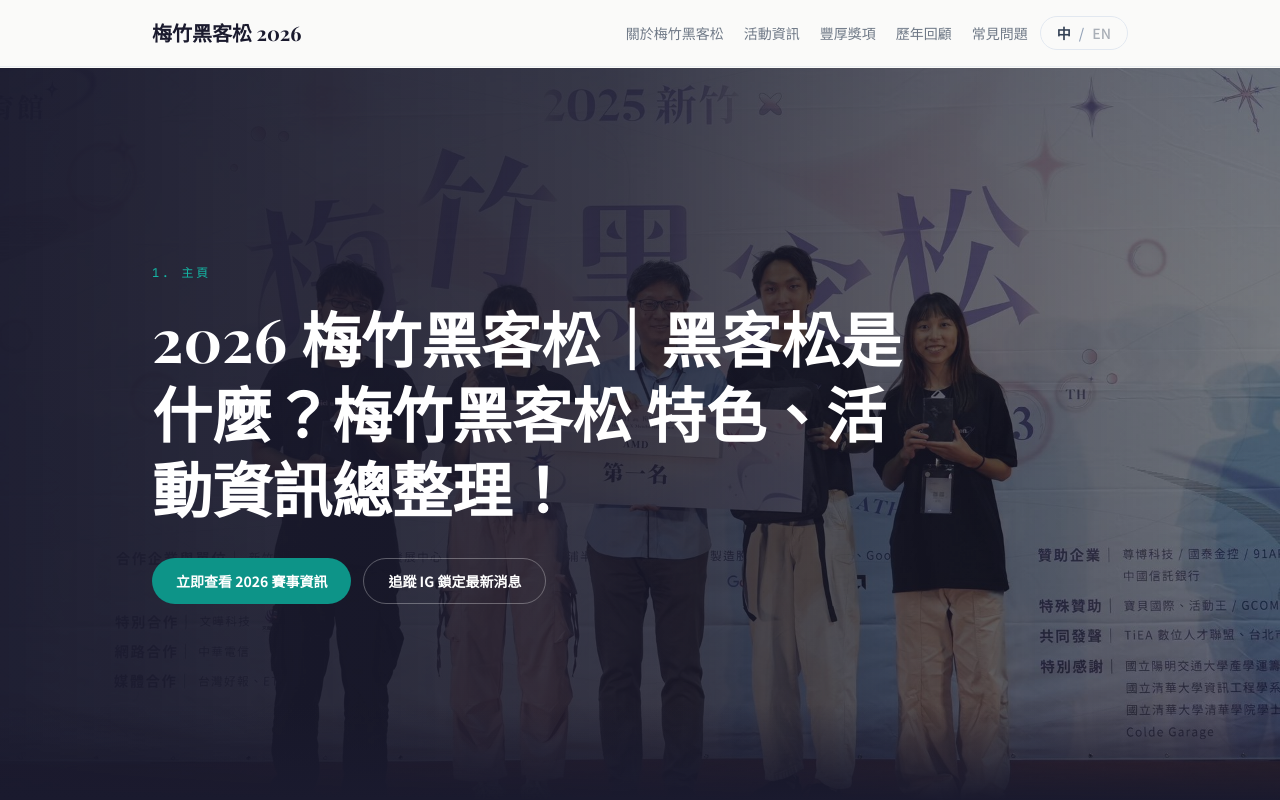
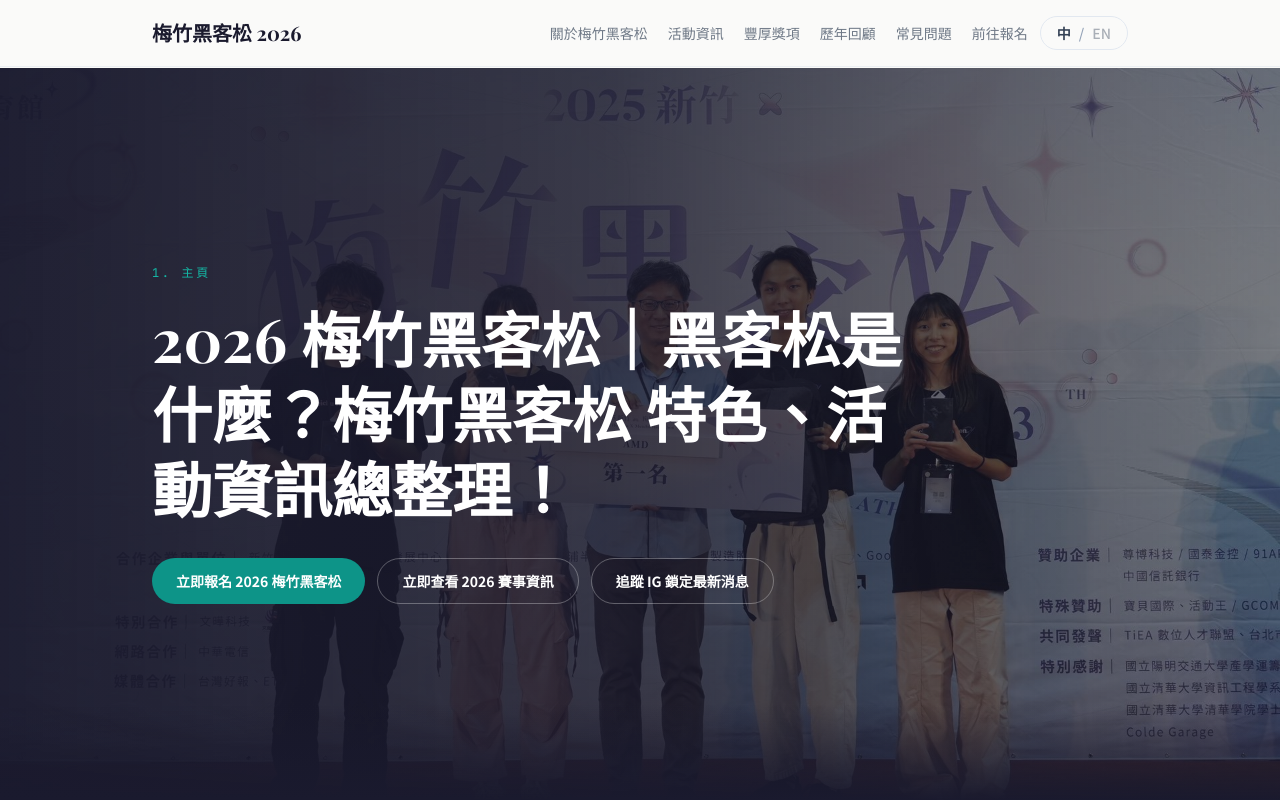
Before and after one commit to Official-Meichu-Hackathon/MCH_blog, a React (Vite) app: page / in a window 1280 px wide. Shown: the top 800 px of the page. Built offline with nearby package versions, Linux system fonts and the light colour scheme; a web font is replaced by a local one.

Commit message:
feat: add link to 2026

```diff
--- a/src/components/HeroBanner.tsx
+++ b/src/components/HeroBanner.tsx
@@ -68,8 +68,14 @@ export default function HeroBanner() {
 
           <div className="mt-8 flex flex-col gap-3 sm:flex-row">
             <a
+              href="https://2026.meichuhackathon.org/"
+              className="inline-flex items-center justify-center rounded-full bg-teal px-6 py-3 text-sm font-bold text-white transition-colors hover:bg-teal-light"
+            >
+              {t('hero.signupCta')}
+            </a>
+            <a
               href="#event-info"
-              className="inline-flex items-center justify-center rounded-full bg-teal px-6 py-3 text-sm font-bold text-white transition-colors hover:bg-teal-light"
+              className="inline-flex items-center justify-center rounded-full border border-white/30 px-6 py-3 text-sm font-bold text-white transition-colors hover:border-teal-light hover:text-teal-light"
             >
               {t('hero.primaryCta')}
             </a>
--- a/src/components/Layout.tsx
+++ b/src/components/Layout.tsx
@@ -79,6 +79,17 @@ export default function Layout({ children }: { children: React.ReactNode }) {
               </div>
               <div>
                 <p className="font-mono text-xs uppercase tracking-[0.16em] text-muted">
+                  {t('footer.siteLabel')}
+                </p>
+                <a
+                  href="https://2026.meichuhackathon.org/"
+                  className="mt-1 block font-medium text-navy transition-colors hover:text-teal"
+                >
+                  {t('footer.officialSite')}
+                </a>
+              </div>
+              <div>
+                <p className="font-mono text-xs uppercase tracking-[0.16em] text-muted">
                   {t('footer.socialLabel')}
                 </p>
                 <div className="mt-2 flex flex-col gap-1">
--- a/src/i18n/en.json
+++ b/src/i18n/en.json
@@ -1,18 +1,20 @@
 {
   "nav": {
     "brand": "Meichu Hackathon 2026",
-    "summary": "Navigation: About Meichu Hackathon | Event Info | Rewards | Past Highlights | FAQ",
+    "summary": "Navigation: About Meichu Hackathon | Event Info | Rewards | Past Highlights | FAQ | Sign Up",
     "items": [
       { "label": "About Meichu Hackathon", "href": "#about" },
       { "label": "Event Info", "href": "#event-info" },
       { "label": "Rewards", "href": "#rewards" },
       { "label": "Past Highlights", "href": "#review" },
-      { "label": "FAQ", "href": "#faq" }
+      { "label": "FAQ", "href": "#faq" },
+      { "label": "Sign Up", "href": "https://2026.meichuhackathon.org/" }
     ]
   },
   "hero": {
     "sectionLabel": "1. Home",
     "title": "2026 Meichu Hackathon | What is a hackathon? Features and event info at a glance.",
+    "signupCta": "Sign Up for 2026 Meichu Hackathon",
     "primaryCta": "View 2026 Event Info",
     "secondaryCta": "Follow Instagram for Updates"
   },
@@ -151,6 +153,8 @@
     "heading": "Contact Us",
     "emailLabel": "Official email",
     "email": "2026mchackathon@gmail.com",
+    "siteLabel": "Official website",
+    "officialSite": "2026 Meichu Hackathon Official Site",
     "socialLabel": "Social updates",
     "facebook": "Meichu Hackathon on Facebook",
     "instagram": "Meichu Hackathon on Instagram",
--- a/src/i18n/zh.json
+++ b/src/i18n/zh.json
@@ -1,18 +1,20 @@
 {
   "nav": {
     "brand": "梅竹黑客松 2026",
-    "summary": "導覽選單： 關於梅竹黑客松｜活動資訊｜豐厚獎項｜歷年回顧｜常見問題",
+    "summary": "導覽選單： 關於梅竹黑客松｜活動資訊｜豐厚獎項｜歷年回顧｜常見問題｜前往報名",
     "items": [
       { "label": "關於梅竹黑客松", "href": "#about" },
       { "label": "活動資訊", "href": "#event-info" },
       { "label": "豐厚獎項", "href": "#rewards" },
       { "label": "歷年回顧", "href": "#review" },
-      { "label": "常見問題", "href": "#faq" }
+      { "label": "常見問題", "href": "#faq" },
+      { "label": "前往報名", "href": "https://2026.meichuhackathon.org/" }
     ]
   },
   "hero": {
     "sectionLabel": "1. 主頁",
     "title": "2026 梅竹黑客松｜黑客松是什麼？梅竹黑客松 特色、活動資訊總整理！",
+    "signupCta": "立即報名 2026 梅竹黑客松",
     "primaryCta": "立即查看 2026 賽事資訊",
     "secondaryCta": "追蹤 IG 鎖定最新消息"
   },
@@ -151,6 +153,8 @@
     "heading": "聯絡我們",
     "emailLabel": "官方信箱",
     "email": "2026mchackathon@gmail.com",
+    "siteLabel": "官方網站",
+    "officialSite": "2026 梅竹黑客松官方網站",
     "socialLabel": "社群追蹤",
     "facebook": "梅竹黑客松 Facebook 粉絲專頁",
     "instagram": "梅竹黑客松 Instagram",
```
Also changed, not shown: 1 other file (tests, documents, lock files or other folders).
